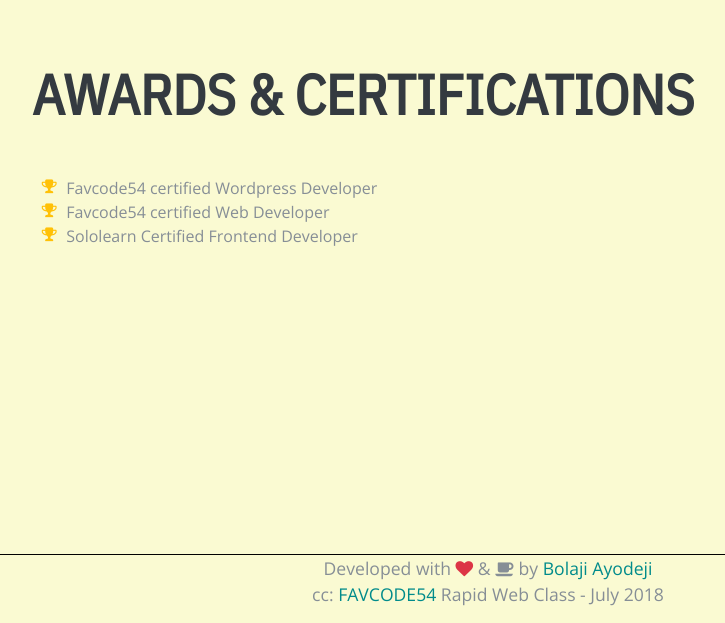
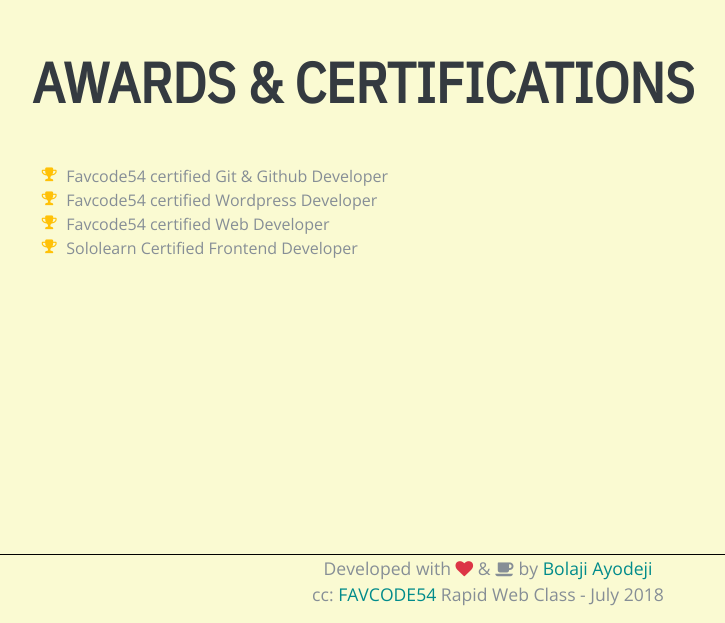
Before and after one commit to BolajiAyodeji/Resume-Project, a plain HTML site: page index.html in a window 1280 px wide. Shown: the part 5343-5966 px from the top of the page, without its empty margins (288-1013 px from the left). Drawn offline with nearby package versions, Linux system fonts and the light colour scheme.

Commit message:
Update index.html

```diff
--- a/index.html
+++ b/index.html
@@ -366,6 +366,8 @@
             <div class="my-auto">
                 <h2 class="mb-5">Awards &amp; Certifications</h2>
                 <ul class="fa-ul mb-0">
+                     <li>
+                        <i class="fa-li fa fa-trophy text-warning"></i> Favcode54 certified Git & Github Developer</li>
                     <li>
                         <i class="fa-li fa fa-trophy text-warning"></i> Favcode54 certified Wordpress Developer</li>
                     <li>
```
